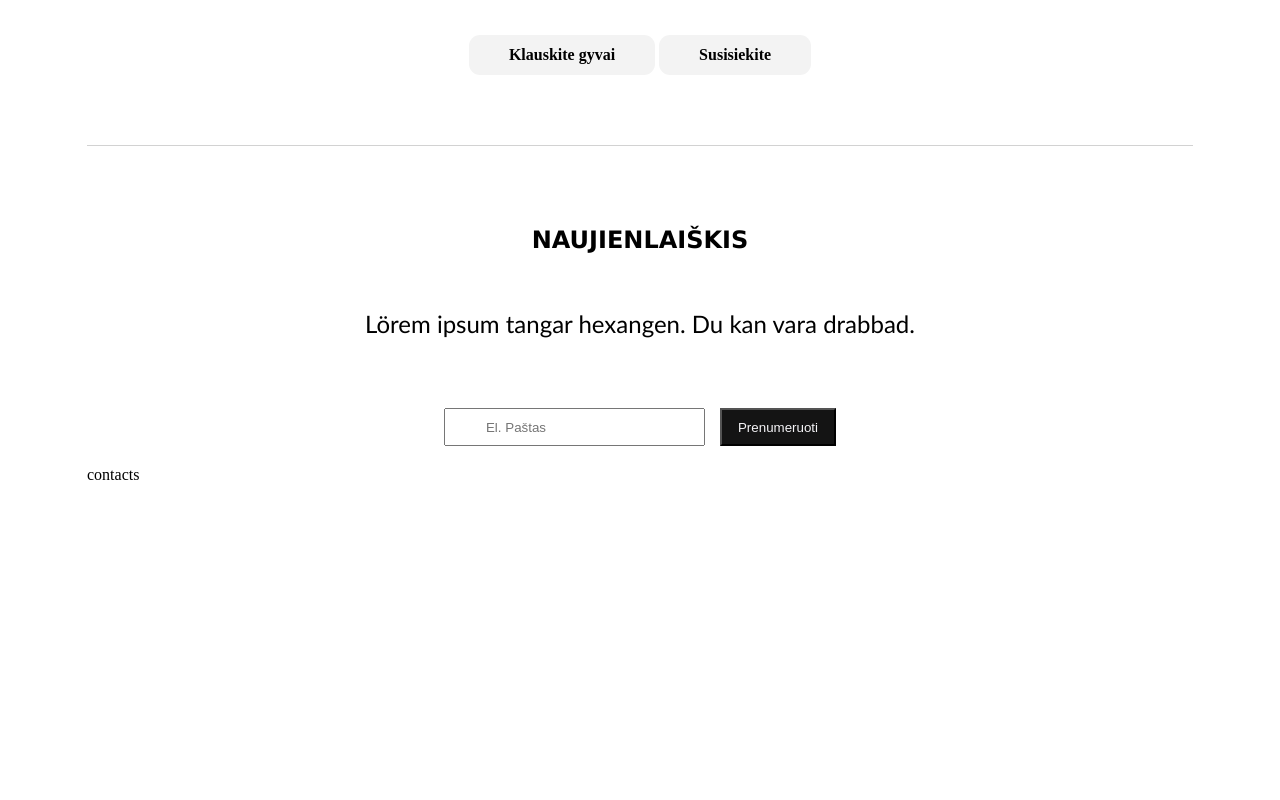
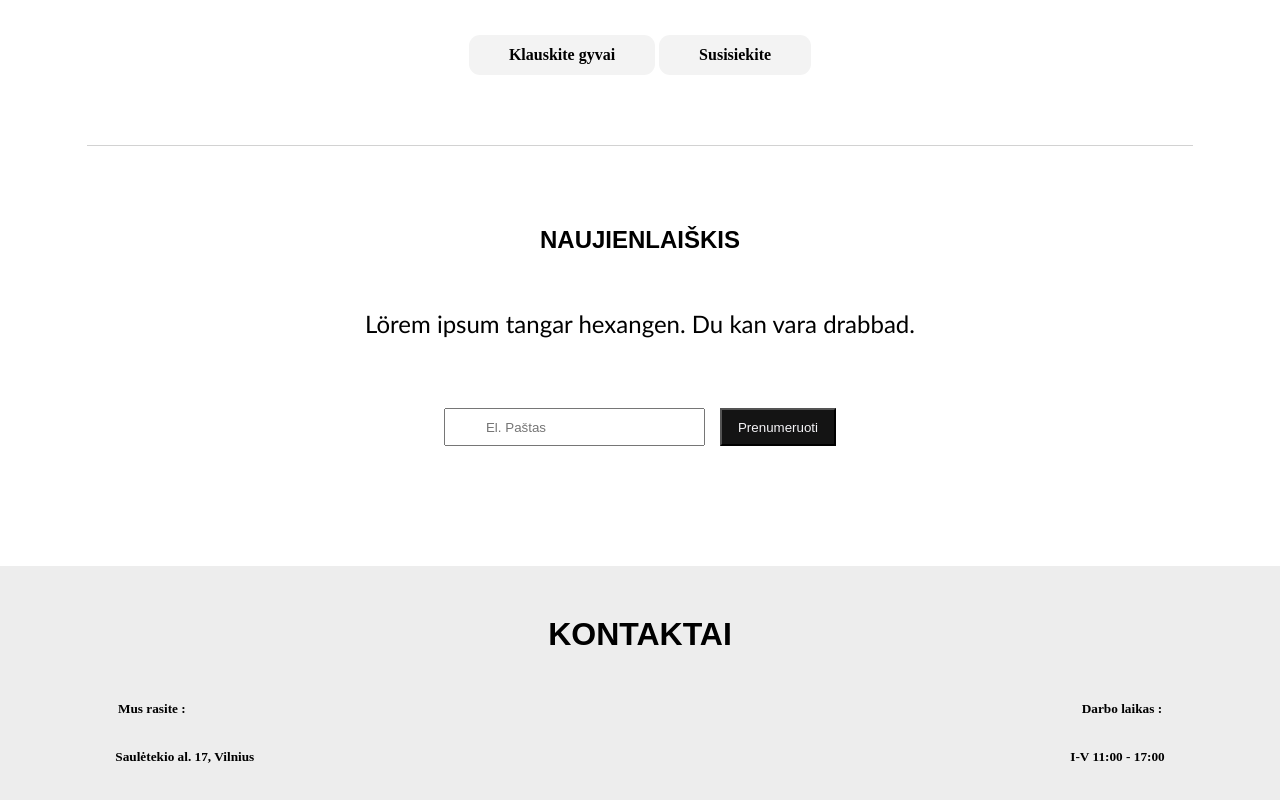
Before and after one commit to TadasRup/44-FridayDesign, a website: page index.html in a window 1280 px wide. Shown: the part 2443-3243 px from the top of the page. Before the commit the page ends 2927 px from the top, so only its background shows below. Drawn offline with Linux system fonts and the light colour scheme.

Commit message:
Contacts

```diff
--- a/css/base/base.css
+++ b/css/base/base.css
@@ -15,5 +15,5 @@ p {
 }
 
 .newsletter {
-    font-family: 'Lucida Sans', 'Lucida Sans Regular', 'Lucida Grande', 'Lucida Sans Unicode', Geneva, Verdana, sans-serif;
+    font-family:Arial, Helvetica, sans-serif
 }
--- a/css/base/layout.css
+++ b/css/base/layout.css
@@ -85,7 +85,9 @@
   font-size: 1rem;
   margin-top: 70px;
   justify-content: center;
-  gap: 15px
+  gap: 15px;
+  padding-bottom: 100px;
+
 
 }
 
@@ -112,6 +114,7 @@
   color: #f5f4f7;
   text-decoration: none;
 }
+
 
   @media only screen and (min-width: 600px) {
     .content-width {
@@ -231,3 +234,33 @@ color: #FFFFFF;
   background-color: #414141;
   color: #FFFFFF;
 }
+
+.contact{
+  justify-content: center;
+  text-align: center;
+  margin-bottom: 3rem;
+  font-family: Arial, Helvetica, sans-serif;
+}
+
+.adress{
+  display: flex;
+  text-align: center;
+  justify-content: center;
+  margin-bottom: 2rem;
+  gap: 56em;
+}
+
+.time{
+  display: flex;
+  text-align: center;
+  justify-content: center;
+  gap: 51em;
+}
+
+.footer{
+
+  background-color: #EDEDED;
+  padding-top: 50px;
+  padding-bottom: 59px;
+  gap: 50px;
+}
--- a/index.html
+++ b/index.html
@@ -100,9 +100,17 @@
             </div>
         </section>
     </main>
-    <footer>
+    <footer class="footer">
         <div class="content-width">
-        contacts
+        <h1 class="contact">KONTAKTAI</h1>
+        </div>
+        <div class="adress">
+            <h5>Mus rasite :</h5>
+            <h5>Darbo laikas :</h5>
+        </div>
+        <div class="time">
+            <h5>Saulėtekio al. 17, Vilnius</h5>
+            <h5>I-V 11:00 - 17:00</h5>
         </div>
     </footer>
     </body>
```
